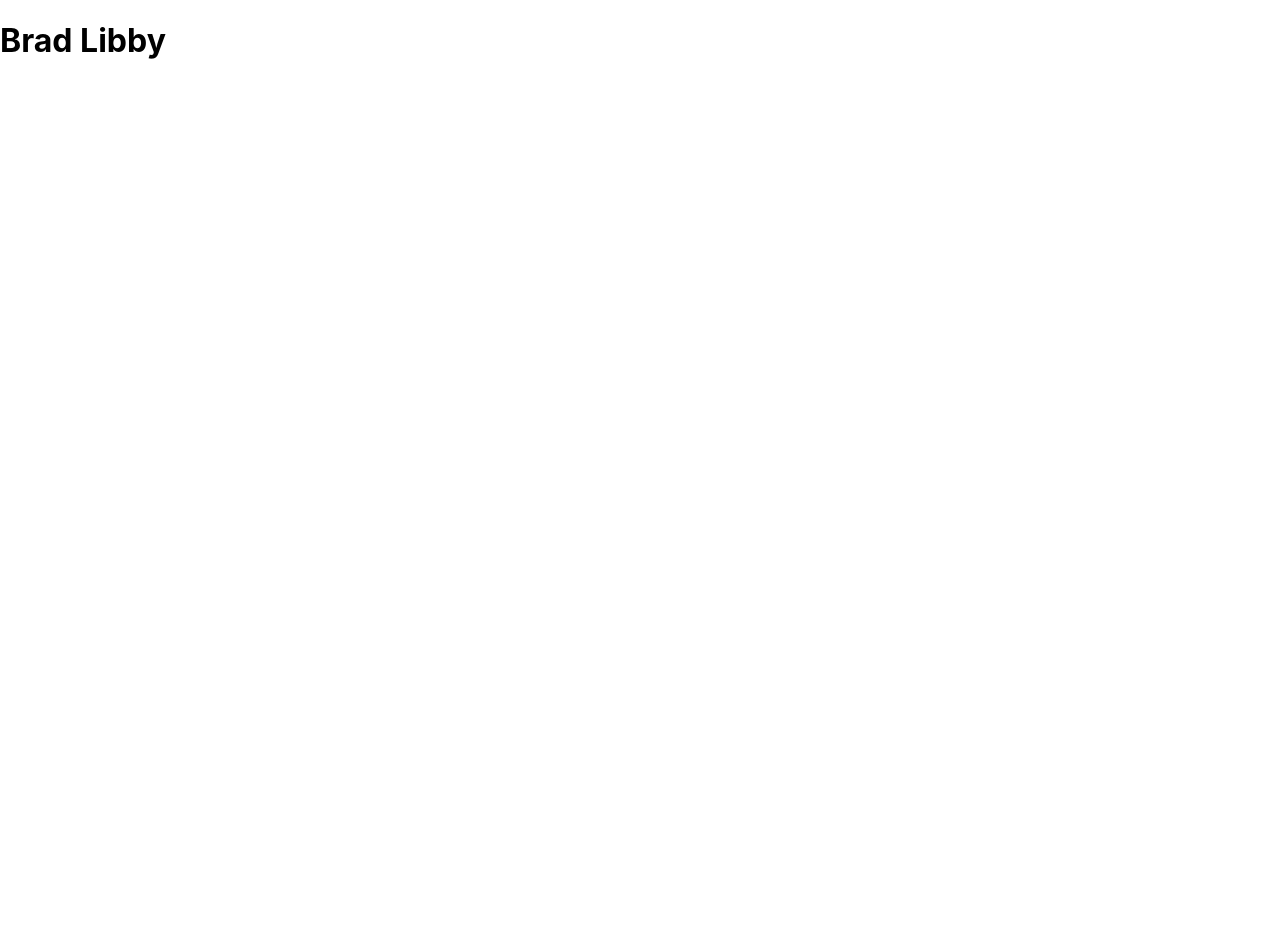
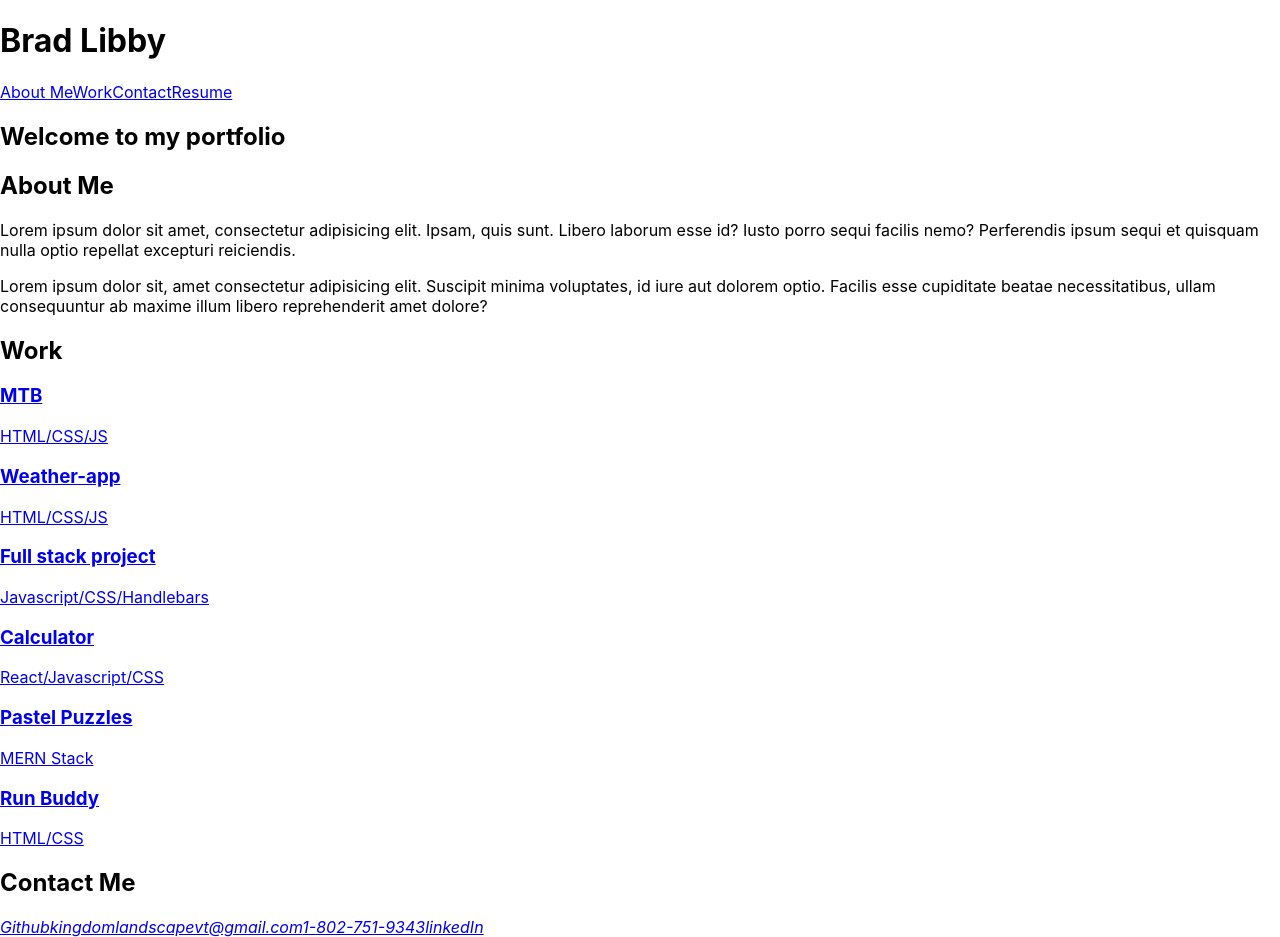
Before and after one commit to wyattlibby/react-portfolio, a React (Create React App) app in the folder react-portfolio/: page / in a window 1280 px wide. Before the commit the page ends 800 px from the top, so only its background shows below. Built offline with nearby package versions, Linux system fonts and the light colour scheme.

Commit message:
added html components

```diff
--- a/react-portfolio/src/App.js
+++ b/react-portfolio/src/App.js
@@ -1,10 +1,12 @@
 import './App.css';
 import Header from "./components/Header";
+import Main from "./components/Main";
 
 function App() {
   return (
     <>
       <Header />
+      <Main />
     </>
   );
 }
--- a/react-portfolio/src/components/Header.js
+++ b/react-portfolio/src/components/Header.js
@@ -1,6 +1,16 @@
 import React from "react";
 function Header(){
-    return <header><h1>Brad Libby</h1></header>;
+    return <header>
+    <h1>Brad Libby</h1>
+
+    <nav>
+        <a href="#about">About Me</a>
+        <a href="#work">Work</a>
+        <a href="#contact">Contact</a>
+        <a href="./assets/resume.pdf">Resume</a>
+
+    </nav>
+</header>;
 }
 
 export default Header;
--- /dev/null
+++ b/react-portfolio/src/components/Main.js
@@ -0,0 +1,94 @@
+import React from "react";
+
+function Main(){
+    return  <main class= "pg-wrapper">
+
+<section class="banner">
+        <div>
+            <h2>Welcome to my portfolio</h2>
+        </div>
+
+    </section>
+
+        <section class="page-section" id="about">
+            <h2>About Me</h2>
+
+            <div>
+                <p>Lorem ipsum dolor sit amet, consectetur adipisicing elit. Ipsam, quis sunt. Libero laborum esse id?
+                    Iusto porro sequi facilis nemo? Perferendis ipsum sequi et quisquam nulla optio repellat excepturi
+                    reiciendis.</p>
+                <p>Lorem ipsum dolor sit, amet consectetur adipisicing elit. Suscipit minima voluptates, id iure aut
+                    dolorem optio. Facilis esse cupiditate beatae necessitatibus, ullam consequuntur ab maxime illum
+                    libero reprehenderit amet dolore?</p>
+            </div>
+
+        </section>
+
+        <section class="page-section" id="work">
+            <h2>Work</h2>
+
+            <div class="work-container">
+
+                <a href="https://wyattlibby.github.io/MTB/" class="flex-item surf">
+                    <div>
+                        <h3>MTB</h3>
+                        <span>HTML/CSS/JS</span>
+
+                    </div>
+                </a>
+
+
+                <a href="https://wyattlibby.github.io/Weather-app/" class="flex-item led">
+                    <div>
+                        <h3>Weather-app</h3>
+                        <span>HTML/CSS/JS</span>
+                    </div>
+                </a>
+
+                <a href=" https://wyattlibby.github.io/project-2-group-a/" class="flex-item led">
+                    <div>
+                        <h3>Full stack project</h3>
+                        <span>Javascript/CSS/Handlebars</span>
+                    </div>
+                </a>
+
+                <a href="#" class="flex-item calc">
+                    <div>
+                        <h3>Calculator</h3>
+                        <span>React/Javascript/CSS</span>
+                    </div>
+                </a>
+
+                <a href="#" class="flex-item puzzles">
+                    <div>
+                        <h3>Pastel Puzzles</h3>
+                        <span>MERN Stack</span>
+                    </div>
+                </a>
+
+                <a href="#" class="flex-item run">
+                    <div>
+                        <h3>Run Buddy</h3>
+                        <span>HTML/CSS</span>
+                    </div>
+                </a>
+            </div>
+
+        </section>
+
+        <section class="page-section contact" id="contact">
+            <h2>Contact Me</h2>
+            <div>
+                <address>
+                    <a href="https://github.com/wyattlibby">Github</a>
+                    <a href="mailto:kingdomlandscapevt@gmail.com">kingdomlandscapevt@gmail.com</a>
+                    <a href="tel:+1-802-751-9343">1-802-751-9343</a>
+                    <a href="www.linkedin.com/in/bradley-libby-783131221">linkedIn</a>
+                </address>
+            </div>
+        </section>
+
+
+    </main>;
+}
+export default Main;
```
